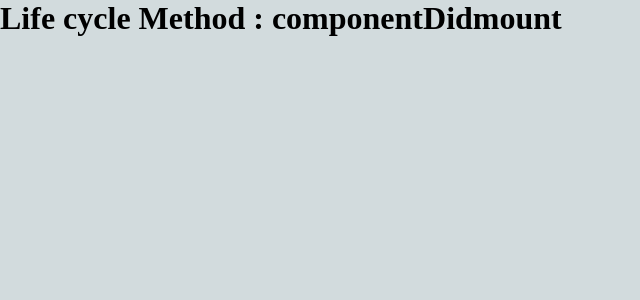
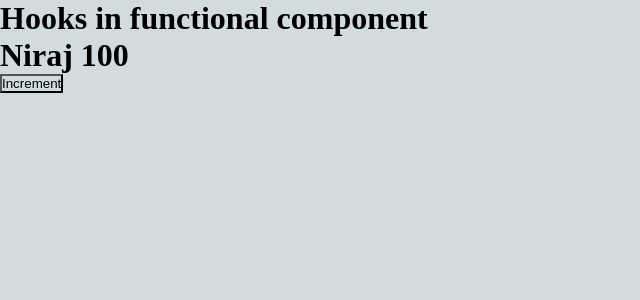
Before and after one commit to 100Niraj/complete-react-project, a React (Create React App) app: page / in a window 1280 px wide. Shown: the top 300 px of the page, without its empty margins (0-640 px from the left). Built offline with nearby package versions, Linux system fonts and the light colour scheme.

Commit message:
Added Lesson_10

```diff
--- a/src/App.js
+++ b/src/App.js
@@ -1,28 +1,13 @@
-import React from "react";
+import React,{useState} from "react";
 
-class App extends React.Component {
-    constructor ()
-    {
-        super()
-        this.state={
-            data : null
+function App () {
 
-        }
-        console.warn("constructor")
-    }
-    componentDidMount()
-    {
-        console.warn("componentDisMount")
-    }
-    render() {
-        console.warn("componenetDidMount")
-        return (
-            <div>
-                <h1>Life cycle Method : componentDidmount</h1>
-            </div>
-        );
-    }
-
+    const [count , setCount] = useState(100)
+     return (
+        <div>
+            <h1>Niraj {count}</h1>
+            <button onClick ={()=>{setCount(count+1)}}>Increment</button>
+        </div>
+    );
 }
-
 export default App;
--- a/src/index.js
+++ b/src/index.js
@@ -8,6 +8,7 @@
 
 ReactDOM.render(
   <>
+  <h1> Hooks in functional component</h1>
   <App/>
 
   </>,
```
